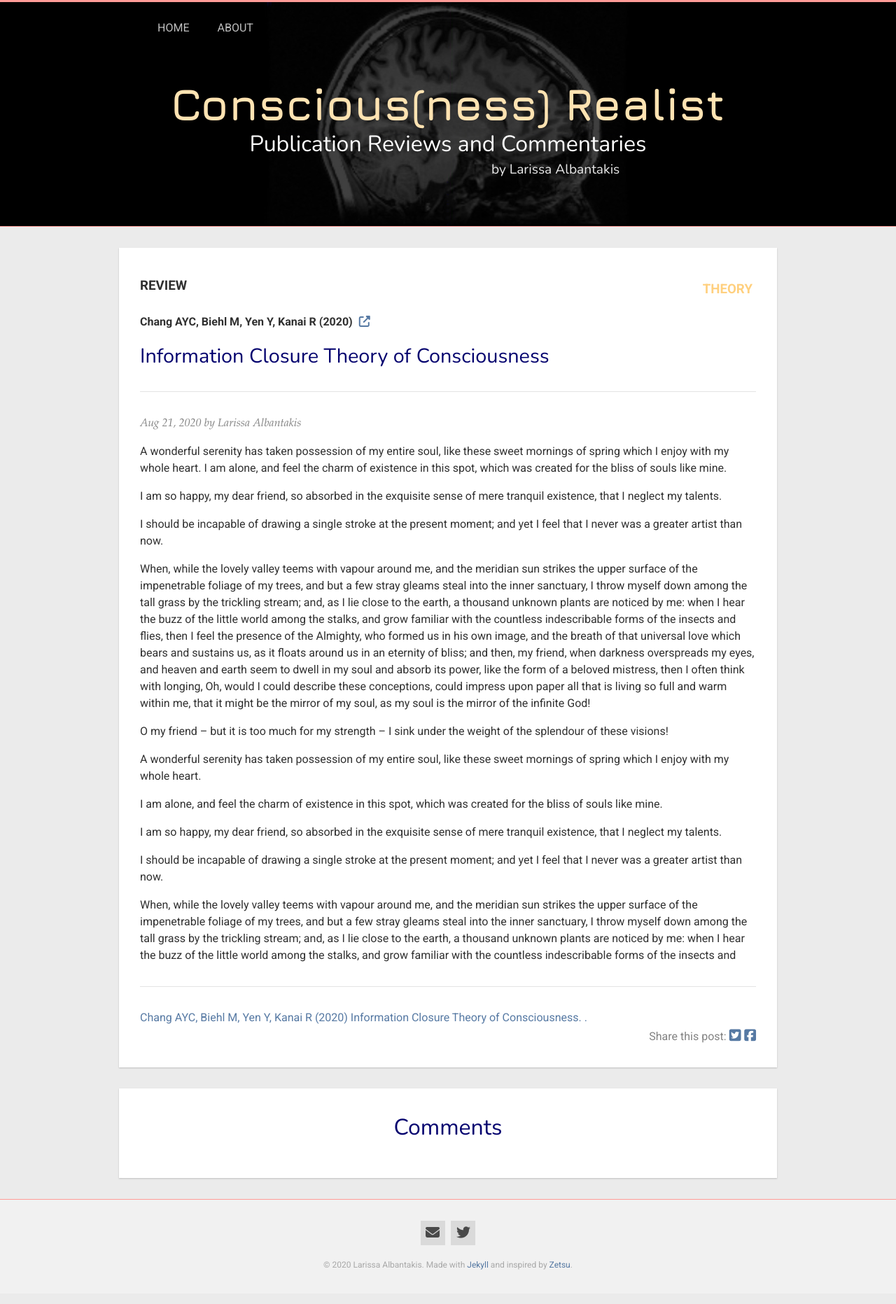
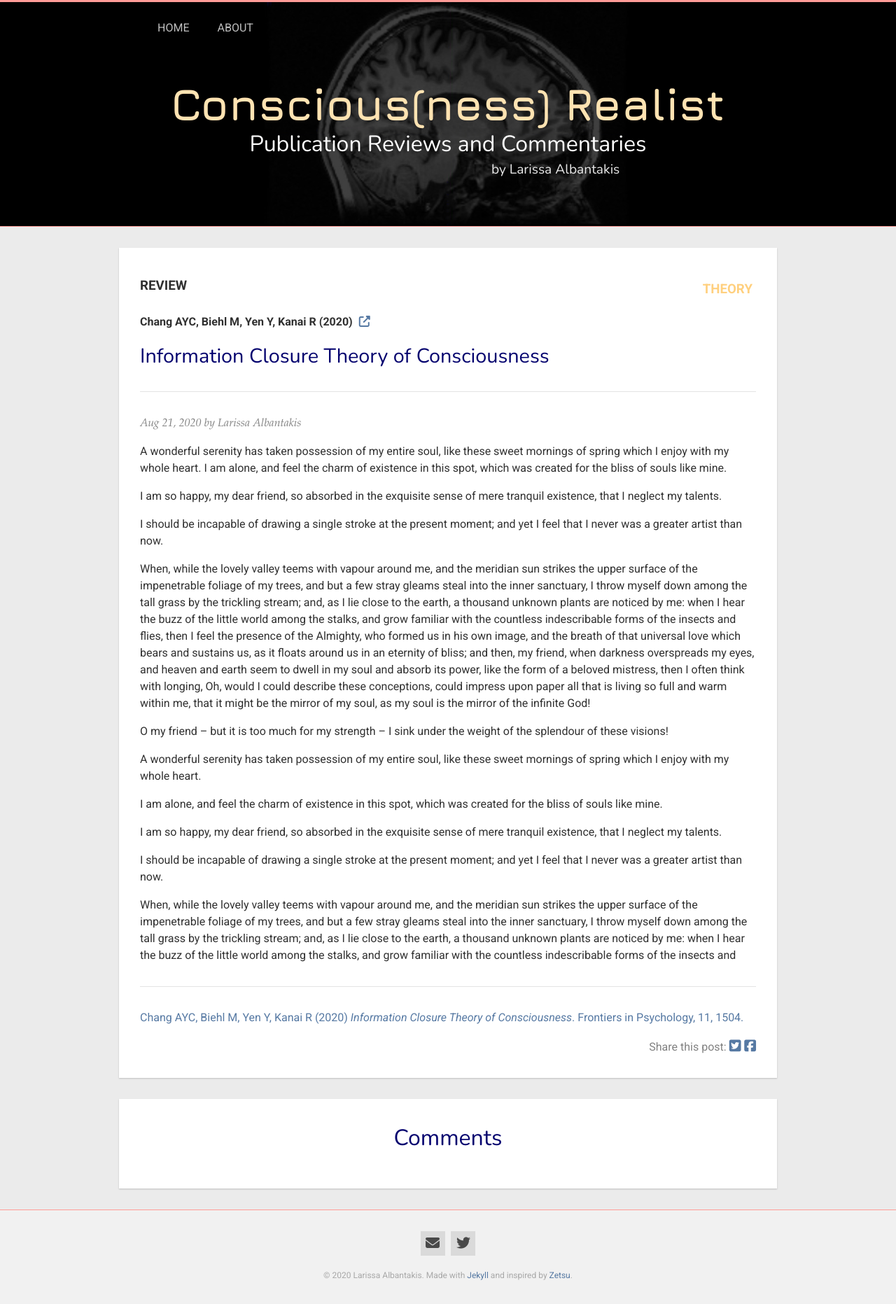
Before and after one commit to ConsciousnessRealist/consciousnessrealist.github.io, a Jekyll site: the page built from _posts/2020-08-30-information-closure-theory-of-consciousness.markdown, in a window 1280 px wide. Shown: the whole page at 70% size. Built offline with Jekyll 4.4.1, drawn with Linux system fonts in a browser that asks for light colours; nearby versions of some CDN libraries; comment, search, counter and statistics services are not loaded.

Commit message:
Fixed post frontmatter
Include ID to make search work
Layout: make title italic in link

```diff
--- a/_layouts/post.html
+++ b/_layouts/post.html
@@ -40,7 +40,7 @@ layout: default
 
     {% if page.type and page.type == 'Review' %}
     <a class="article-link" href="{{ page.articlelink }}">
-        {{page.paperauthors}} ({{page.year}}) {{page.title}}. {{page.journalinfo}}.
+        {{page.paperauthors}} ({{page.year}}) <i>{{page.title}}</i>. {{page.journalinfo}}.
       </a>
     </h4>
     {% endif %}
--- a/_posts/2020-08-30-information-closure-theory-of-consciousness.markdown
+++ b/_posts/2020-08-30-information-closure-theory-of-consciousness.markdown
@@ -8,6 +9,7 @@ type: Review
 paperauthors: "Chang AYC, Biehl M, Yen Y, Kanai R"
 articlelink: https://doi.org/10.3389/fpsyg.2020.01504
 year: 2020
+journalinfo: "Frontiers in Psychology, 11, 1504"
 ---
 A wonderful serenity has taken possession of my entire soul, like these sweet mornings of spring which I enjoy with my whole heart. I am alone, and feel the charm of existence in this spot, which was created for the bliss of souls like mine.
 
--- a/_posts/2020-09-04-hard-criteria-for-empirical-theories-of-consciousness.markdown
+++ b/_posts/2020-09-04-hard-criteria-for-empirical-theories-of-consciousness.markdown
@@ -1,6 +1,7 @@
 ---
 layout: post
 title:  "Hard criteria for empirical theories of consciousness"
+id: 2020-09-01-Doerig2020
 date:   2020-08-19
 tags: Theory
 comments: true
@@ -8,6 +9,7 @@ type: Review
 paperauthors: "Doerig A, Schurger A, Herzog MH"
 articlelink: https://doi.org/10.1080/17588928.2020.1772214
 year: 2020
+journalinfo: "Cognitive Neuroscience"
 ---
 Far far away, behind the word mountains, far from the countries Vokalia and Consonantia, there live the blind texts. Separated they live in Bookmarksgrove right at the coast of the Semantics, a large language ocean.
 
--- a/_sass/_layouts.scss
+++ b/_sass/_layouts.scss
@@ -248,6 +248,7 @@
 .share {
   @extend %clearfix;
   text-align: right;
+  margin-top: $spacing-unit/2;
 
   span {
     color: $gray-color;
```
Also changed, not shown: other parts of _posts/2020-08-30-information-closure-theory-of-consciousness.markdown (+1 -0 lines).
